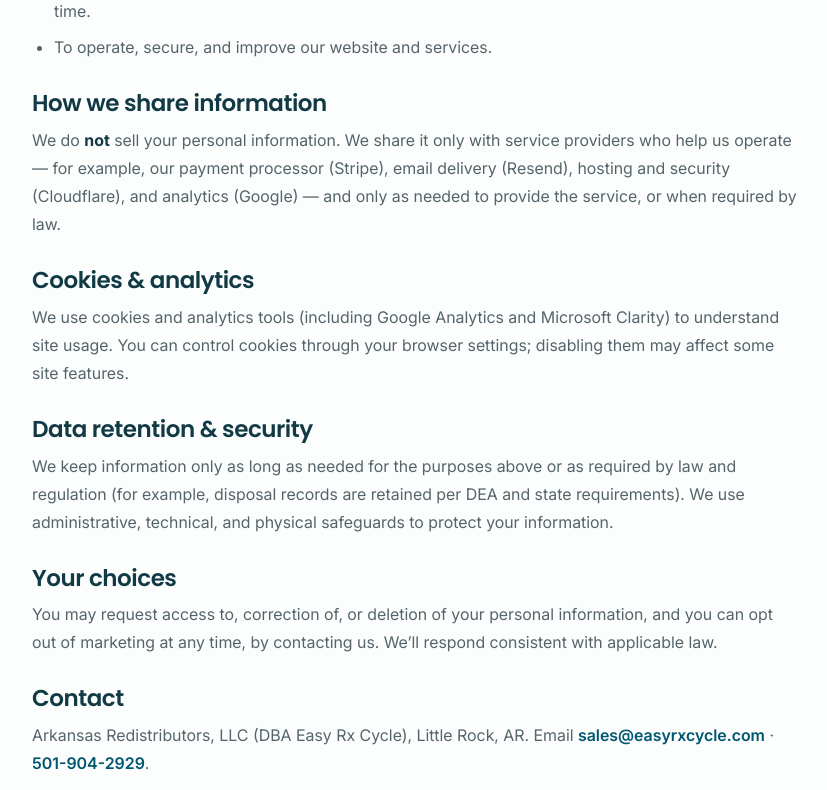
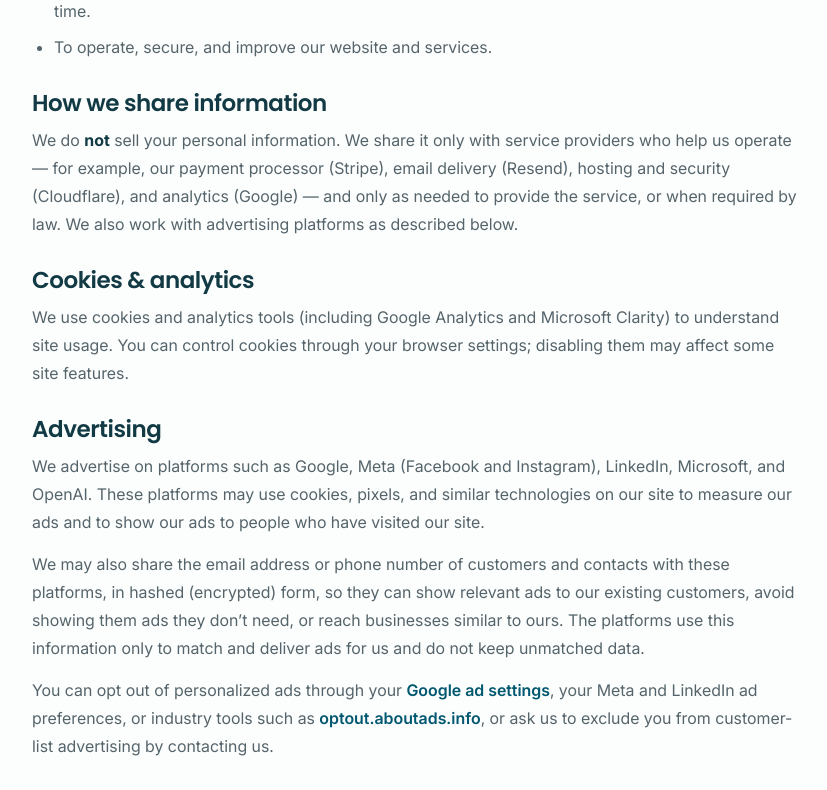
Before and after one commit to wsdoxey4/EasyRxCycle-Website, a Next.js app: page /privacy in a window 1280 px wide. Shown: the part 1080-1870 px from the top of the page, without its empty margins (224-1051 px from the left). Built offline with nearby package versions, Linux system fonts and the light colour scheme; no server answers.

Commit message:
Privacy policy: disclose advertising pixels and hashed customer-list matching
Co-Authored-By: Claude Opus 5.5 <noreply@anthropic.com>

```diff
--- a/app/privacy/page.tsx
+++ b/app/privacy/page.tsx
@@ -4,7 +4,7 @@ import { SITE, abs } from "@/lib/site";
 
 const PATH = "/privacy";
 const TITLE = "Privacy Policy";
-const DESC = "How Easy Rx Cycle collects, uses, and protects your information — including our HIPAA posture, analytics, and payment handling.";
+const DESC = "How Easy Rx Cycle collects, uses, and protects your information — including our HIPAA posture, analytics, advertising, and payment handling.";
 
 export const metadata: Metadata = {
   title: TITLE, description: DESC, alternates: { canonical: PATH },
@@ -13,7 +13,7 @@ export const metadata: Metadata = {
 
 export default function Page() {
   return (
-    <PolicyPage title="Privacy Policy" updated="August 2026" intro={`${SITE.legalName} (DBA ${SITE.name}) respects your privacy. This policy explains what we collect, how we use it, and how we protect it.`}>
+    <PolicyPage title="Privacy Policy" updated="October 2026" intro={`${SITE.legalName} (DBA ${SITE.name}) respects your privacy. This policy explains what we collect, how we use it, and how we protect it.`}>
       <h2>Information we collect</h2>
       <ul>
         <li><strong>Information you provide</strong> — name, business, email, phone, and message when you request a quote, download a guide, subscribe, apply as a partner, or contact us.</li>
@@ -33,10 +33,15 @@ export default function Page() {
       </ul>
 
       <h2>How we share information</h2>
-      <p>We do <strong>not</strong> sell your personal information. We share it only with service providers who help us operate — for example, our payment processor (Stripe), email delivery (Resend), hosting and security (Cloudflare), and analytics (Google) — and only as needed to provide the service, or when required by law.</p>
+      <p>We do <strong>not</strong> sell your personal information. We share it only with service providers who help us operate — for example, our payment processor (Stripe), email delivery (Resend), hosting and security (Cloudflare), and analytics (Google) — and only as needed to provide the service, or when required by law. We also work with advertising platforms as described below.</p>
 
       <h2>Cookies &amp; analytics</h2>
       <p>We use cookies and analytics tools (including Google Analytics and Microsoft Clarity) to understand site usage. You can control cookies through your browser settings; disabling them may affect some site features.</p>
+
+      <h2>Advertising</h2>
+      <p>We advertise on platforms such as Google, Meta (Facebook and Instagram), LinkedIn, Microsoft, and OpenAI. These platforms may use cookies, pixels, and similar technologies on our site to measure our ads and to show our ads to people who have visited our site.</p>
+      <p>We may also share the email address or phone number of customers and contacts with these platforms, in hashed (encrypted) form, so they can show relevant ads to our existing customers, avoid showing them ads they don&rsquo;t need, or reach businesses similar to ours. The platforms use this information only to match and deliver ads for us and do not keep unmatched data.</p>
+      <p>You can opt out of personalized ads through your <a href="https://adssettings.google.com" target="_blank" rel="noopener">Google ad settings</a>, your Meta and LinkedIn ad preferences, or industry tools such as <a href="https://optout.aboutads.info" target="_blank" rel="noopener">optout.aboutads.info</a>, or ask us to exclude you from customer-list advertising by contacting us.</p>
 
       <h2>Data retention &amp; security</h2>
       <p>We keep information only as long as needed for the purposes above or as required by law and regulation (for example, disposal records are retained per DEA and state requirements). We use administrative, technical, and physical safeguards to protect your information.</p>
```
